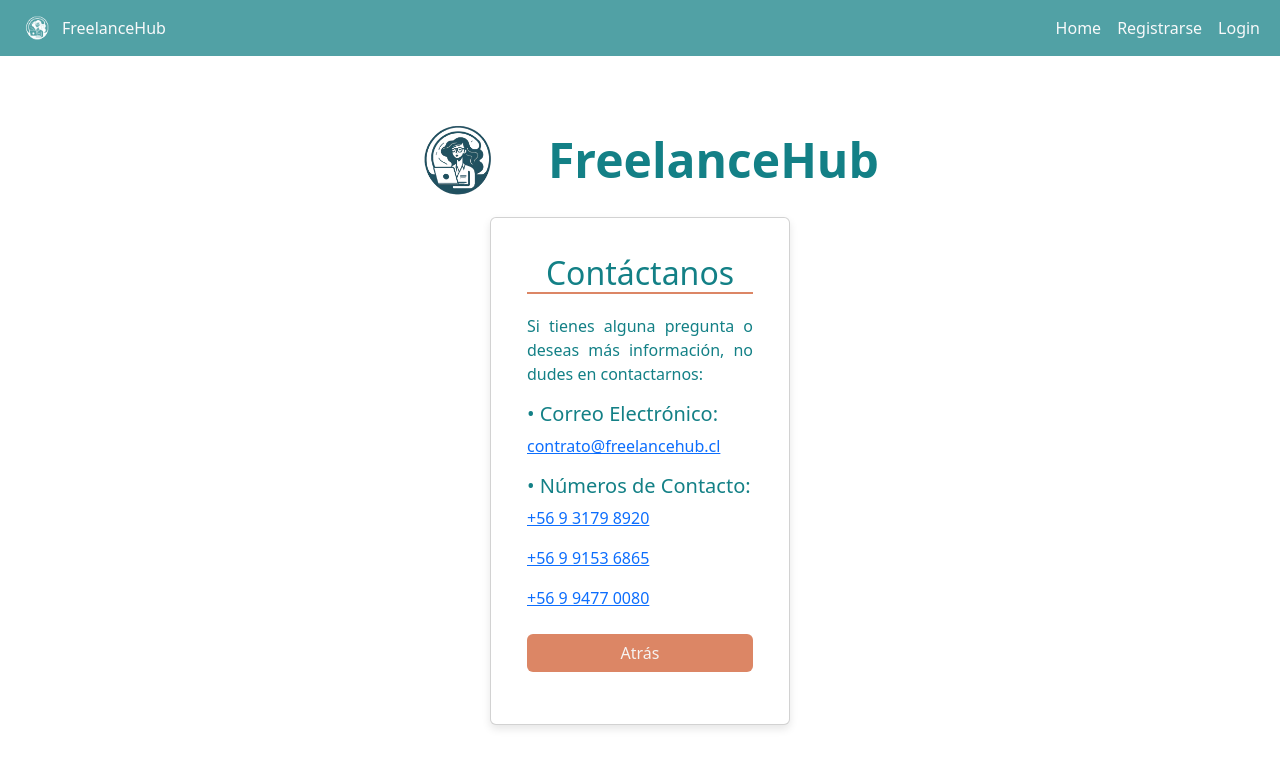
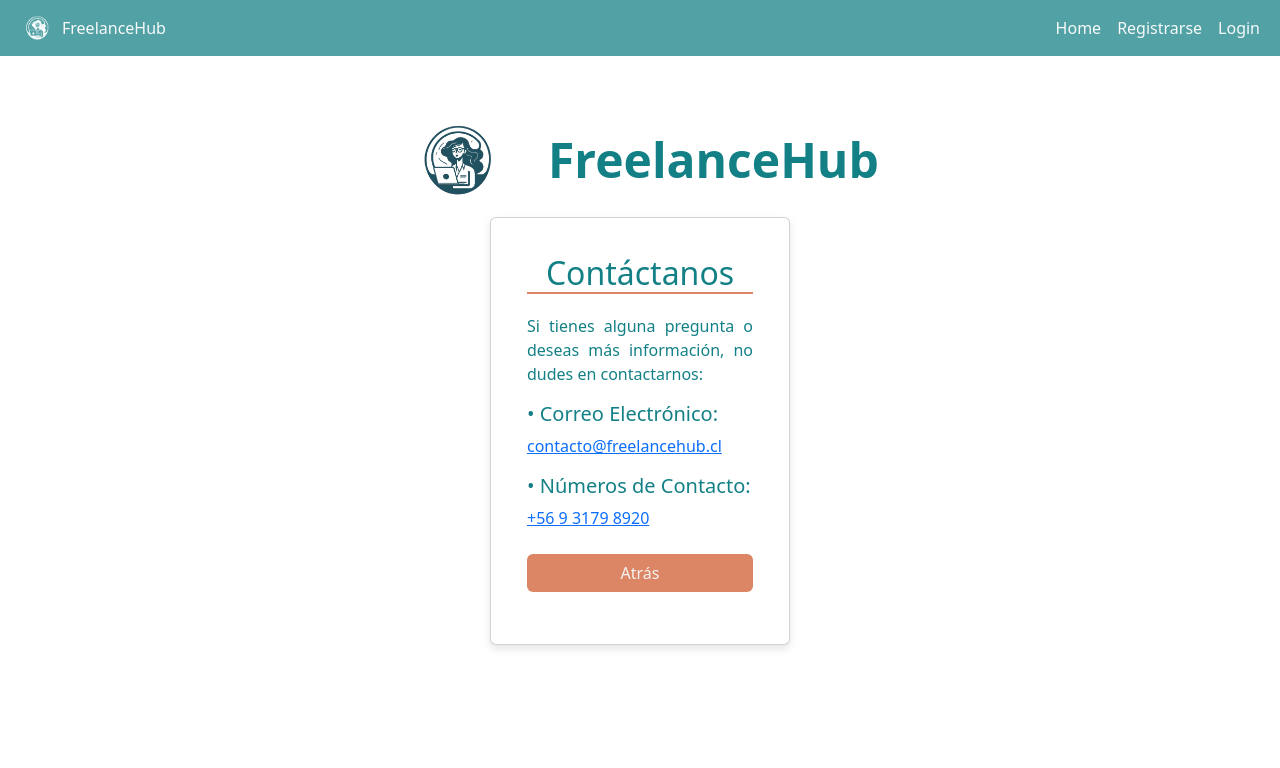
Before and after one commit to maxdenuevo/FreelanceHub-front, a React (Vite) app: page /contactanos in a window 1280 px wide. Shown: the top 768 px of the page. Built offline with nearby package versions, Linux system fonts and the light colour scheme; what @react-pdf/renderer would draw is missing.

Commit message:
Update Contacto.jsx
removing PPI

```diff
--- a/src/components/Contacto.jsx
+++ b/src/components/Contacto.jsx
@@ -16,11 +16,9 @@
                     <p>Si tienes alguna pregunta o deseas más información, no dudes en contactarnos:</p>
                     <div className="mb-3">
                     <h5>• Correo Electrónico:</h5>
-                    <p><a href="mailto:contrato@freelancehub.cl">contrato@freelancehub.cl</a></p>
+                    <p><a href="mailto:contacto@freelancehub.cl">contacto@freelancehub.cl</a></p>
                     <h5>• Números de Contacto:</h5>
                     <p><a href="tel:+56931798920">+56 9 3179 8920</a></p>
-                    <p><a href="tel:+56991536865">+56 9 9153 6865</a></p>
-                    <p><a href="tel:+56994770080">+56 9 9477 0080</a></p>
                     <button onClick={ClickAtras} className="btn mt-2">Atrás</button>
                     </div>
                 </div>
```
